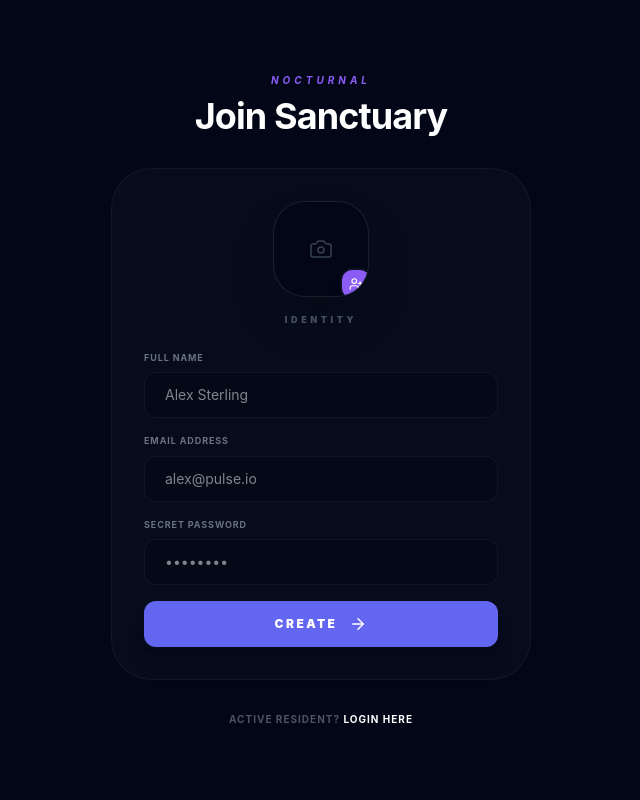
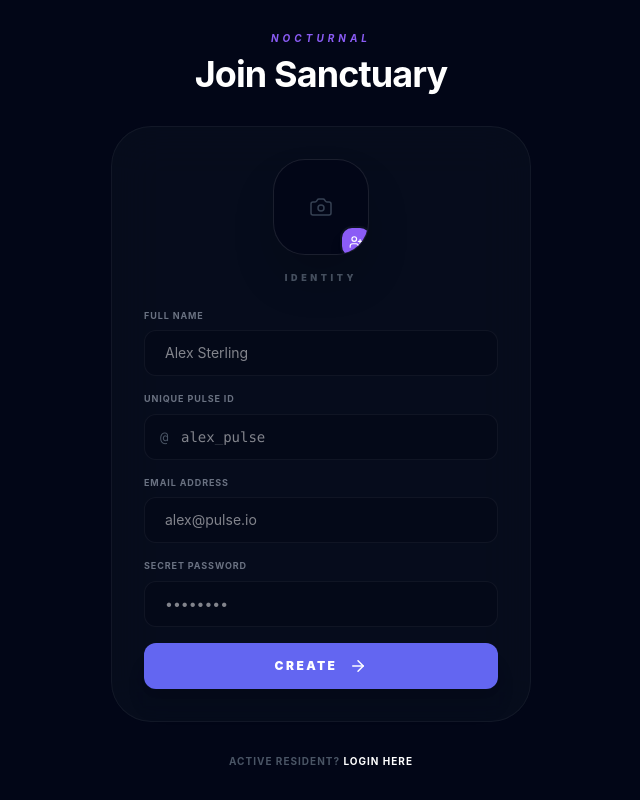
Before and after one commit to devsyedhaider/Chating-App, a React app in the folder frontend/: page /signup in a window 1280 px wide. Shown: the whole page, without its empty margins (319-959 px from the left). Built offline with nearby package versions, Linux system fonts and the light colour scheme; no server answers; the HTML template or start-up script is replaced by a standard one.

Commit message:
Feature: Custom Unique Pulse IDs (Instagram style)

```diff
--- a/frontend/src/pages/Signup.jsx
+++ b/frontend/src/pages/Signup.jsx
@@ -9,6 +9,7 @@ const Signup = () => {
     name: '',
     email: '',
     password: '',
+    user_id: '',
   });
   const [error, setError] = useState('');
   const [imagePreview, setImagePreview] = useState(null);
@@ -36,6 +37,7 @@ const Signup = () => {
     data.append('name', formData.name);
     data.append('email', formData.email);
     data.append('password', formData.password);
+    data.append('user_id', formData.user_id);
     if (imageFile) {
         data.append('profile_image', imageFile);
     }
@@ -93,7 +95,7 @@ const Signup = () => {
           )}
 
           <div>
-            <label className="block text-[9px] font-bold text-gray-500 uppercase tracking-widest mb-2">Full Name</label>
+            <label className="block text-[9px] font-bold text-gray-500 uppercase tracking-widest mb-2 text-left">Full Name</label>
             <input
                 type="text"
                 value={formData.name}
@@ -102,6 +104,21 @@ const Signup = () => {
                 placeholder="Alex Sterling"
                 required
               />
+          </div>
+
+          <div>
+            <label className="block text-[9px] font-bold text-gray-500 uppercase tracking-widest mb-2 text-left">Unique Pulse ID</label>
+            <div className="relative">
+                <span className="absolute left-4 top-1/2 -translate-y-1/2 text-gray-600 font-mono text-sm group-focus-within:text-pulse-violet transition-colors">@</span>
+                <input
+                    type="text"
+                    value={formData.user_id}
+                    onChange={(e) => setFormData({...formData, user_id: e.target.value.toLowerCase().replace(/\s+/g, '_')})}
+                    className="w-full py-3 pl-9 pr-5 bg-[#020617]/50 border border-white/5 rounded-xl text-white text-sm outline-none transition-all focus:border-pulse-violet/30 font-mono"
+                    placeholder="alex_pulse"
+                    required
+                />
+            </div>
           </div>
 
           <div>
```
Also changed, not shown: 1 other file (tests, documents, lock files or other folders).
